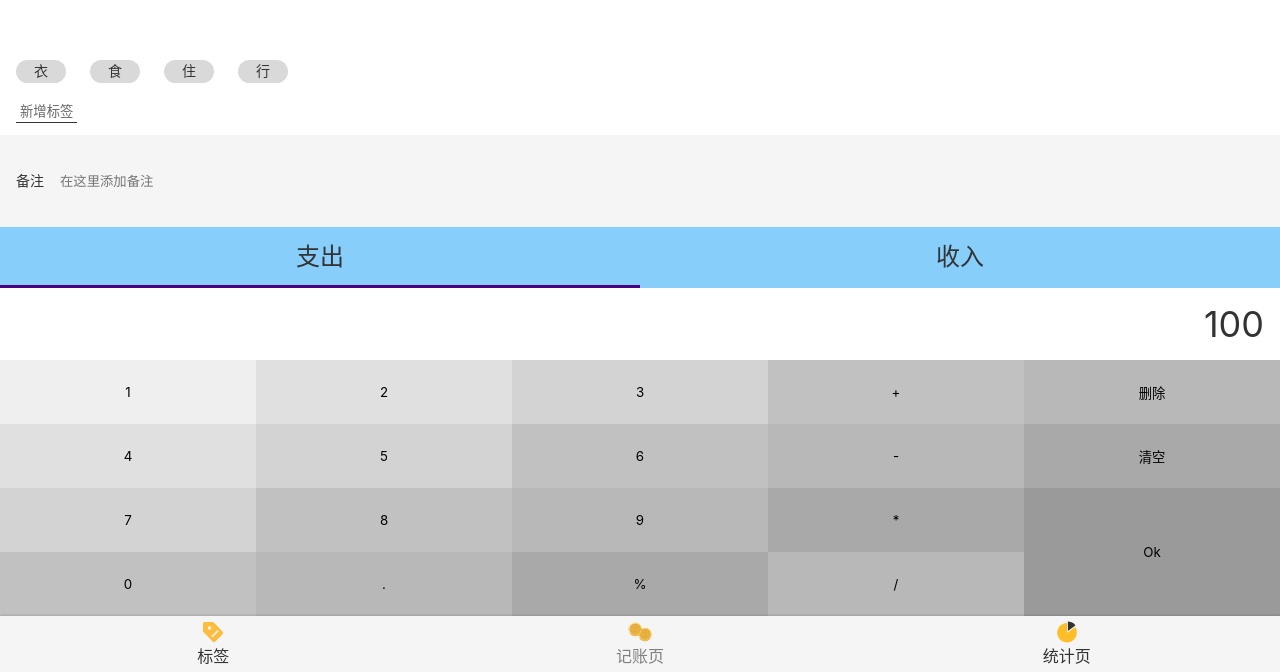
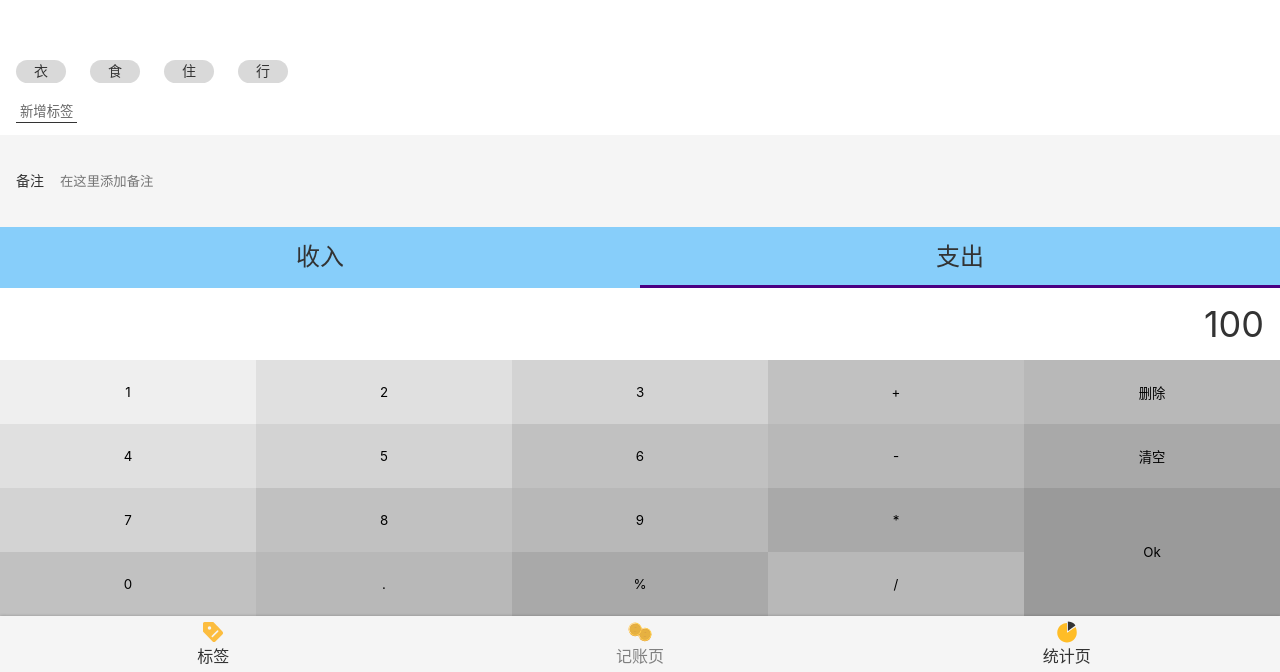
Before and after one commit to christina-xhy/morney-react-1, a React app: page /#/money in a window 1280 px wide. Shown: the part 128-800 px from the top of the page. Built offline with nearby package versions, Linux system fonts and the light colour scheme.

Commit message:
完成category Section 的切换，新增tsx的写法，注意keyof typeof 属性的调用

```diff
--- a/src/views/Money/CategorySection.tsx
+++ b/src/views/Money/CategorySection.tsx
@@ -1,5 +1,5 @@
 import styled from 'styled-components';
-import React from 'react';
+import React, {useState} from 'react';
 
 const Wrapper=styled.section`
  ul{
@@ -25,13 +25,24 @@ const Wrapper=styled.section`
 }
 `
 const CategorySection: React.FC = ()=>{
+  const categoryMap = {'+':'收入','-':'支出'}
+  type Keys = keyof typeof categoryMap
+  const [categoryList]= useState<Keys[]>(['+','-'])//定义两种string，要加[],还有()参数类型,因为不会变则不需要set
+  const [category,setCategory] =useState('-')//设置初始值
+
 return(
   <Wrapper>
     <ul >
-      <li className='selected'>支出</li>
-      <li>收入</li>
+      {categoryList.map((c:'+' | '-')=>{
+        return(<li key={c} className={category === c ? 'selected' : ''}
+                   onClick={()=>{setCategory(c)}}>{categoryMap[c]}</li>)
+      })}
     </ul>
+
   </Wrapper>
 )
+  //来设置数据的切换，点击谁就渲染谁
+  // <li className={category === "-" ? 'selected' : '' } onClick={()=>{setCategory('-')}}>支出</li>
+  // <li className={category === "+" ? 'selected' : ''} onClick={()=>{setCategory('+')}}>收入</li>
 }
 export default CategorySection
```
